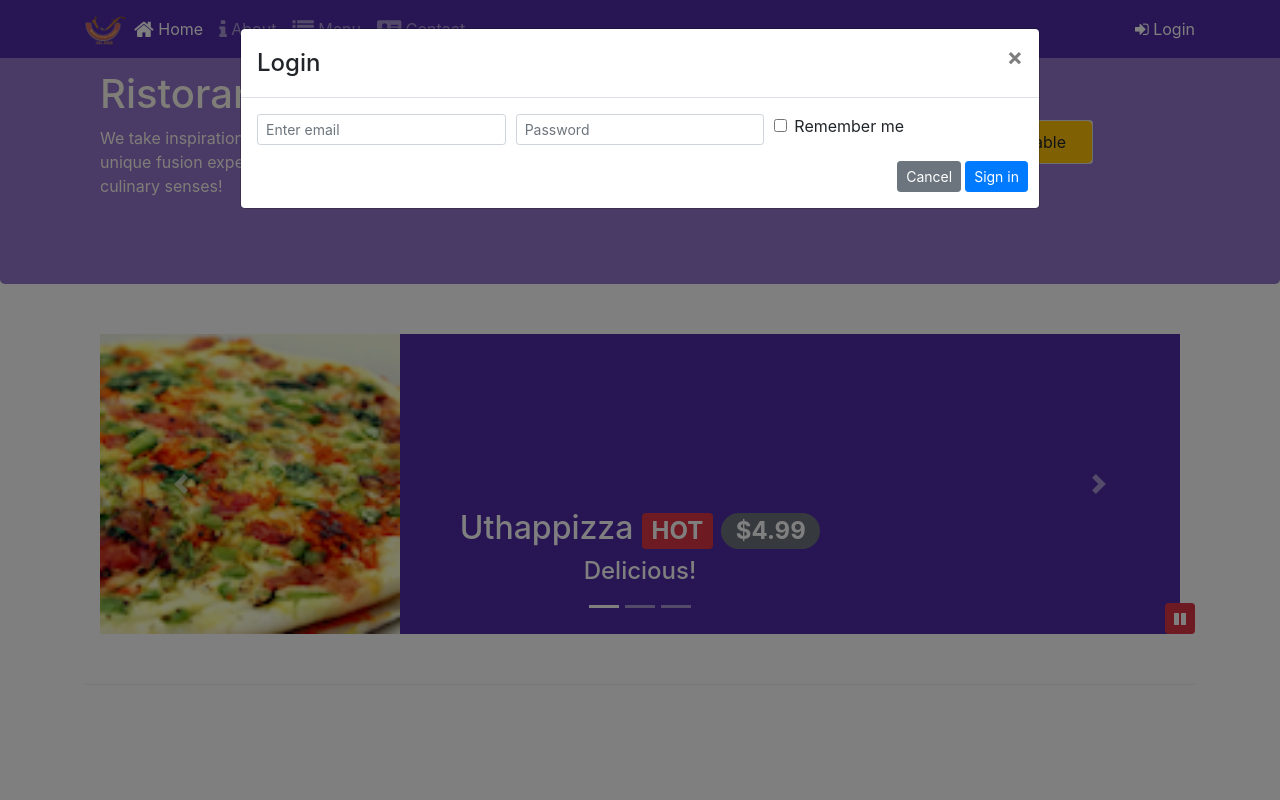
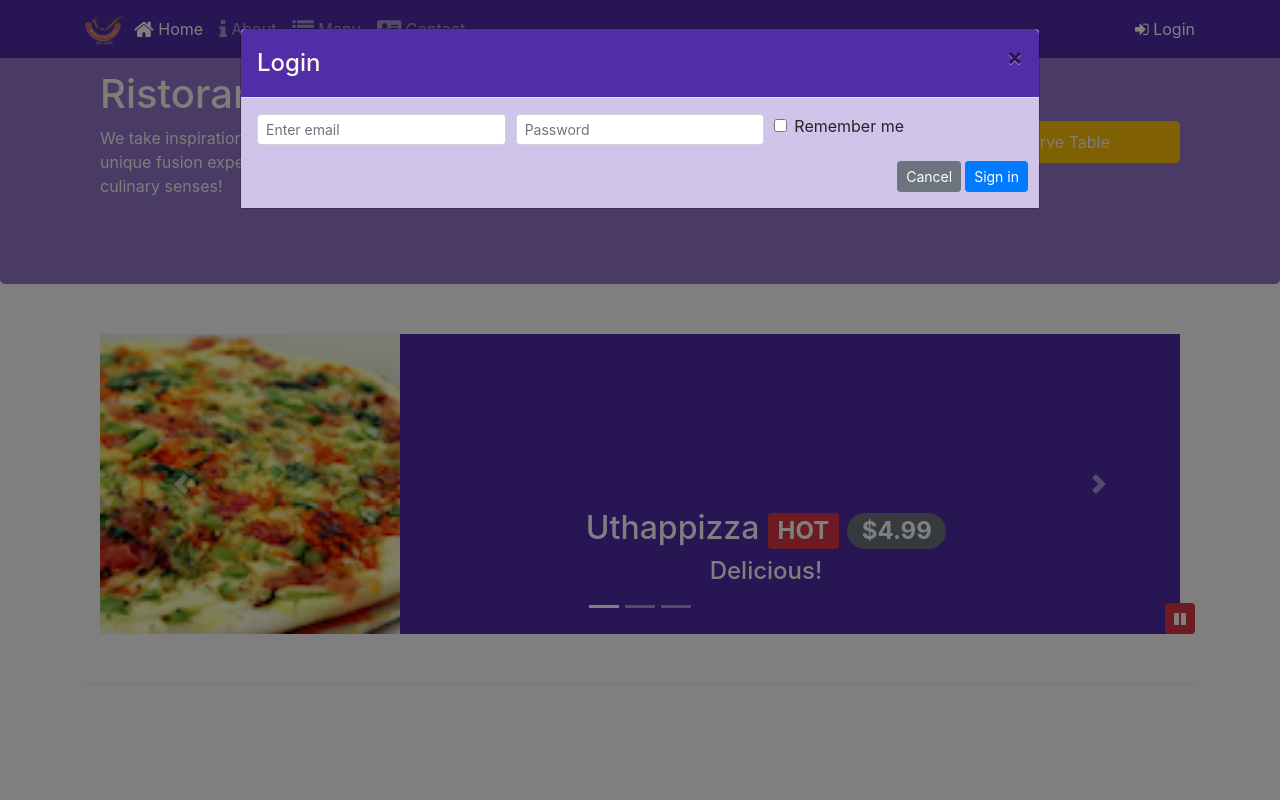
Before and after one commit to jayasmitachakraborty/Bootstrap4, a website: page index.html in a window 1280 px wide. Both pictures are taken after a click on the button "Login". Shown: the top 800 px of the page. Drawn offline with nearby package versions, Linux system fonts and the light colour scheme.

Commit message:
Assignment 4

```diff
--- /dev/null
+++ b/assignment4-scss.scss
@@ -0,0 +1,11 @@
+$modal-bg-dark: #512DA8;
+$modal-bg-pale: #D1C4E9;
+$modal-text-color: floralwhite;
+.modal-header {
+     background-color: $modal-bg-dark;
+     color: $modal-text-color:;
+}
+
+.modal-body{
+    background-color: $modal-bg-pale;
+}
--- a/index.html
+++ b/index.html
@@ -36,7 +36,7 @@
                 <span class="fa fa-address-card fa-lg"></span> Contact</a></li>
             </ul>
             <span class="navbar-text">
-                    <a data-toggle="modal" data-target="#loginModal">
+                    <a id="loginButton" role="button">
                     <span class="fa fa-sign-in"></span> Login</a>
             </span>
         </div>
@@ -51,7 +51,7 @@
                     <h4 class="modal-title">Login </h4>
                     <button type="button" class="close" data-dismiss="modal">&times;</button>
                 </div>
-                <div class="modal-body">
+                <div class="modal-body modal-body">
                     <form>
                         <div class="form-row">
                             <div class="form-group col-sm-4">
@@ -59,7 +59,7 @@
                                     <input type="email" class="form-control form-control-sm mr-1" id="exampleInputEmail3" placeholder="Enter email">
                             </div>
                             <div class="form-group col-sm-4">
-                                <label class="sr-only" for="exampleInputPassword3">Password</label>
+                                <label class="sr-only" for="password">Password</label>
                                 <input type="password" class="form-control form-control-sm mr-1" id="exampleInputPassword3" placeholder="Password">
                             </div>
                             <div class="col-sm-auto">
@@ -144,18 +144,15 @@
             <div class="row row-header">
                 <div class="col-12 col-sm-6 col-md-6">
                     <h1>Ristorante con Fusion</h1>
-                    <p>We take inspiration from the World's best cuisines, and create a unique fusion experience. Our lipsmacking creations will tickle your culinary senses!</p>
+                    <p>We take inspiration from the World's best cuisines, and create a unique fusion experience.
+                      Our lipsmacking creations will tickle your culinary senses!</p>
                 </div>
                 <div class="col-12 col-sm-8 col-md">
                     <img src="img/logo.png" class="img-fluid">
                 </div>
                 <div class="col-12 col-sm align-self-center">
-                  <div class="card text-center" style="width: 10rem;">
-                    <a role="button" class="btn btn-block nav-link btn-warning"
-                    data-toggle="modal"
-                    data-target="#reserveTableModal"
-                    data-placement="bottom" href="#Card">Reserve Table</a>
-                  </div>
+                    <a id="reserveTableButton" role="button" class="btn btn-block nav-link btn-warning">
+                      Reserve Table</a>
                 </div>
             </div>
         </div>
@@ -172,16 +169,16 @@
                       <img class="d-block img-fluid"
                           src="img/uthappizza.png" alt="Uthappizza">
                       <div class="carousel-caption d-none d-md-block">
-                          <h2 class="mt-0">Uthappizza <span class="badge badge-danger">HOT</span>
+                          <h2 class="offset-md-4 mt-0">Uthappizza <span class="badge badge-danger">HOT</span>
                           <span class="badge badge-pill badge-secondary">$4.99</span></h2>
-                          <h4>Delicious!</h4>
+                          <h4 class="offset-sm-4">Delicious!</h4>
                       </div>
                   </div>
                   <div class="carousel-item">
                     <img class="d-block img-fluid" src="img/buffet.png"
                     alt="Buffet">
                     <div class="carousel-caption d-none d-md-block">
-                    <h2 class="mt-0">Weekend Grand Buffet
+                    <h2 class="offset-sm-4 mt-0">Weekend Grand Buffet
                       <span class="badge badge-danger">NEW</span></h2>
                     </div>
                   </div>
@@ -189,8 +186,8 @@
                     <img class="d-block img-fluid"
                             src="img/alberto.png" alt="Alberto Somayya">
                   <div class="carousel-caption d-none d-md-block">
-                        <h2 class="mt-0">Alberto Somayya</h2>
-                        <h4>Executive Chef</h4>
+                        <h2 class="offset-sm-4 mt-0">Alberto Somayya</h2>
+                        <h4 class="offset-sm-4  ">Executive Chef</h4>
                   </div>
                 </div>
                 <ol class="carousel-indicators">
@@ -331,6 +328,12 @@
                     $("#carouselButton").children("span").addClass('fa-pause');
                 }
             });
+            $("#reserveTableButton").click(function(){
+              $("#reserveTableModal").modal('toggle');
+            });
+            $("#loginButton").click(function(){
+              $("#loginModal").modal('toggle');
+            });
        });
    </script>
 </body>
```
Also changed, not shown: css/styles.css, 1 other file.
